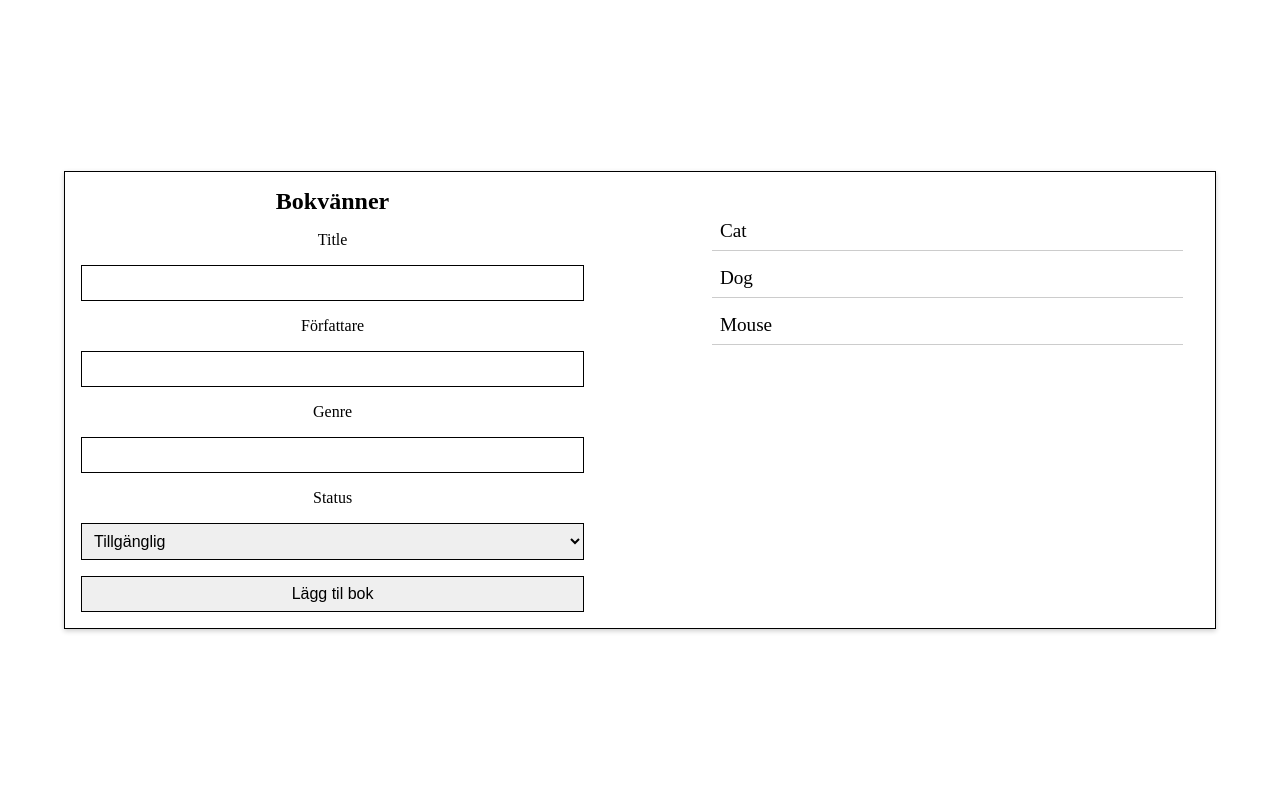
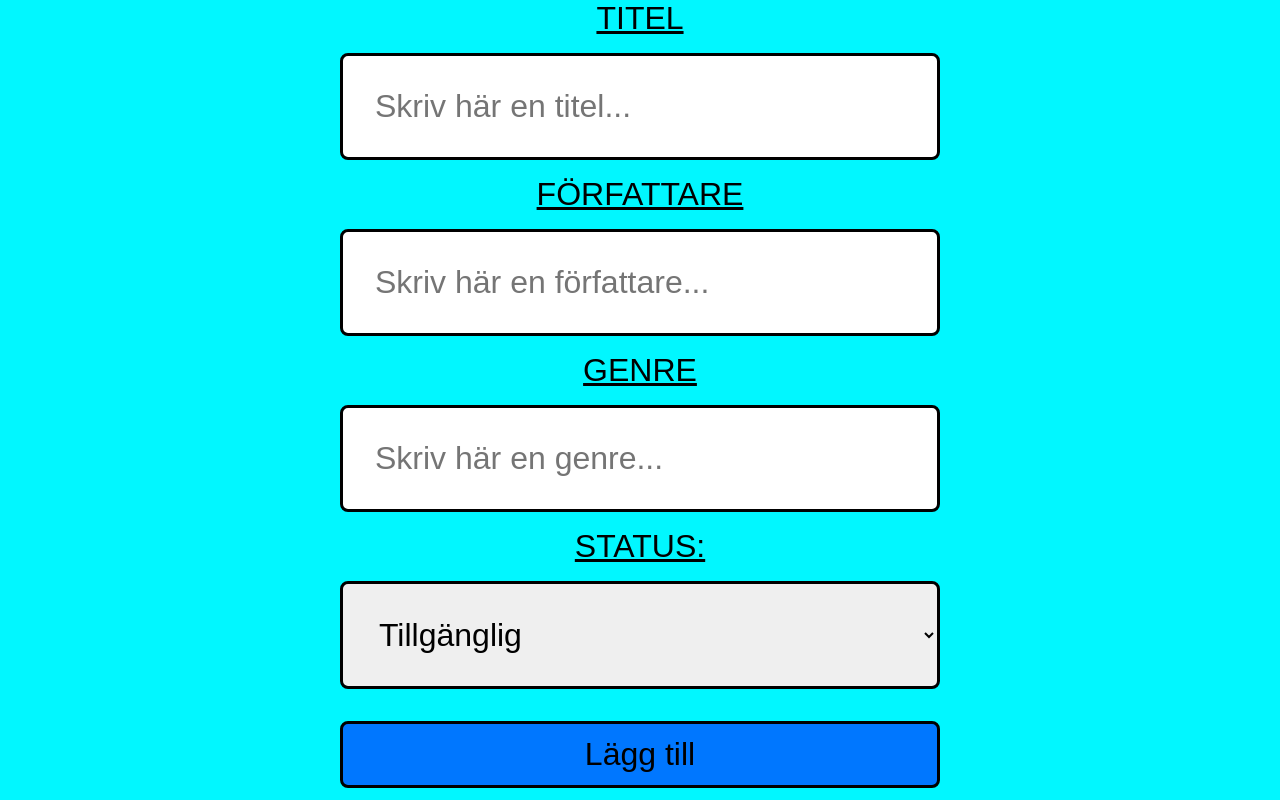
Before and after one commit to ErikTP/book-list-app, a plain HTML site: page index.html in a window 1280 px wide. Shown: the top 800 px of the page. Drawn offline with Linux system fonts and the light colour scheme.

Commit message:
HTML & CSS added to project

```diff
--- a/index.html
+++ b/index.html
@@ -3,35 +3,45 @@
   <head>
     <meta charset="UTF-8" />
     <meta name="viewport" content="width=device-width, initial-scale=1.0" />
-    <title>Document</title>
+    <title>Bokvänner</title>
     <link rel="stylesheet" href="styles.css" />
     <script src="script.js" defer></script>
   </head>
   <body>
-    <section>
-      <form action="">
-        <h1>Bokvänner</h1>
-        <label for="">Title</label>
-        <input type="text" />
-        <label for="">Författare</label>
-        <input type="text" />
-        <label for="">Genre</label>
-        <input type="text" name="" id="" />
-        <label for="">Status</label>
-        <select name="" id="option">
-          <option value="tillgänglig">Tillgänglig</option>
-          <option value="utlånad">Utlånad</option>
-          <option value="reserverad">Reserverad</option>
-        </select>
-        <button type="submit">Lägg til bok</button>
+    <section class="app-section" id="app">
+      <form action="" id="inputForm">
+        <label class="form-label" for="inputItem">TITEL</label>
+        <input
+          type="text"
+          id="inputItem"
+          name="inputItem"
+          placeholder="Skriv här en titel..."
+        />
+        <label class="form-label" for="inputItem">FÖRFATTARE</label>
+        <input
+          type="text"
+          id="inputItem"
+          name="inputItem"
+          placeholder="Skriv här en författare..."
+        />
+        <label class="form-label" for="inputItem">GENRE</label>
+        <input
+          type="text"
+          id="inputItem"
+          name="inputItem"
+          placeholder="Skriv här en genre..."
+        />
+    <label class="form-label" for="Status">STATUS:</label>
+    <select class="select-status" id="Status">
+      <option value="Tillgänglig">Tillgänglig</option>
+      <option value="Utlånad">Utlånad</option>
+      <option value="Reserverad">Reserverad</option>
+    </select>
+    <div class="button-container">
+        <button class="button" type="submit">Lägg till</button>
+    </div>
       </form>
-      <div class="list-border">
-      <ul>
-        <li>Cat</li>
-        <li>Dog</li>
-        <li>Mouse</li>
-      </ul>
-    </div>
+       <ul id="itemList"></ul>
     </section>
   </body>
 </html>
--- a/styles.css
+++ b/styles.css
@@ -1,65 +1,105 @@
+:root {
+    --background-color: rgb(1, 247, 255);
+    --primary-color: rgb(0, 119, 255);
+    --text-color: rgb(0, 0, 0);
+    --space-1x: 1rem;
+    --space-2x: 2rem;
+}
+
 * {
+    box-sizing: border-box;
     margin: 0;
     padding: 0;
-    box-sizing: border-box;
 }
 
 body {
+    background-color: var(--background-color);
     display: flex;
+    justify-content: space-around;
     align-items: center;
-    justify-content: center;
-    height: 100vh;
+    color: var(--text-color);
+    font-family: Arial, sans-serif;
+    width: 80%;
+    margin: auto;
+    text-align: center;
 }
 
-section {
+.app-section {
     display: flex;
-    align-items: flex-start;
-    justify-content: space-between;
-    width: 90%;
-    max-width: 1200px;
-    border: 1px solid #000;
-    padding: 1rem;
-    box-shadow: 0 2px 5px rgba(0, 0, 0, 0.2);
-    gap: 1rem;
+    flex-direction: column;
+    justify-content: center;
+    align-items: center;
+    gap: var(--space-1x);
+    max-width: 600px;
+    margin: 0 auto;
 }
 
-form {
-    display: flex;
-    flex-direction: column;
-    align-items: center;
-    justify-content: center;
-    width: 45%;
-    gap: 1rem;
+.form-label{
+    font-size: clamp(1rem, 10vw, 2rem);
+    text-decoration: underline;
 }
 
-input, select, button {
+input[type="text"], .select-status{
     width: 100%;
-    padding: 0.5rem;
-    font-size: 1rem;
-    border: 1px solid #000;
+    padding: var(--space-2x);
+    font-size: 2rem;
+    border: 3px solid var(--text-color);
+    color: var(--text-color);
+    border-radius: 0.5rem;
+    margin-top: var(--space-1x);
+    margin-bottom: var(--space-1x);
 }
 
-.list-border {
-    display: flex;
-    flex-direction: column;
-    padding: 1rem;
-    width: 45%;
-    background-color: #fff;
+.button{
+    background-color: var(--primary-color);
+    color: var(--text-color);
+    width: 100%;
+    border: 3px solid var(--text-color);
+    font-size: 2rem;
+    padding: 12px 0px;
+    border-radius: 0.5rem;
+    cursor: pointer;
+    display: block;
+    margin-top: var(--space-1x);
+}
+
+.button:hover, .button:focus, .select-container:hover, .select-container:focus{
+    background-color: rgb(0, 94, 255);
+    outline: solid #ff0095;
 }
 
 ul {
-    list-style: none;
-    padding: 0;
-    margin: 0;
+    background-color: white;
     width: 100%;
+    min-height: 300px;
+    list-style-type: none;
+    padding: var(--space-1x);
+    border: 3px solid var(--text-color);
+    border-radius: 0.5rem;
+    text-align: center;
+    margin: auto;
 }
 
 li {
+    background-color: rgb(255, 124, 77);
     display: flex;
     justify-content: space-between;
     align-items: center;
-    font-size: 1.2rem;
-    margin: 0.5rem 0;
+    font-size: 1.7rem;
+    color: var(--text-color);
+    margin: 0.5rem;
+    border: 3px solid var(--text-color);
+    padding: var(--space-1x);
+}
+
+li span {
+    flex-grow: 1;
+    text-align: left;
+}
+
+@media (max-width: 800px) {
+    .button, .select-container{
+    font-size: 2em;
     padding: 0.5rem;
-    border-bottom: 1px solid #ccc;
+    }
 }
```
